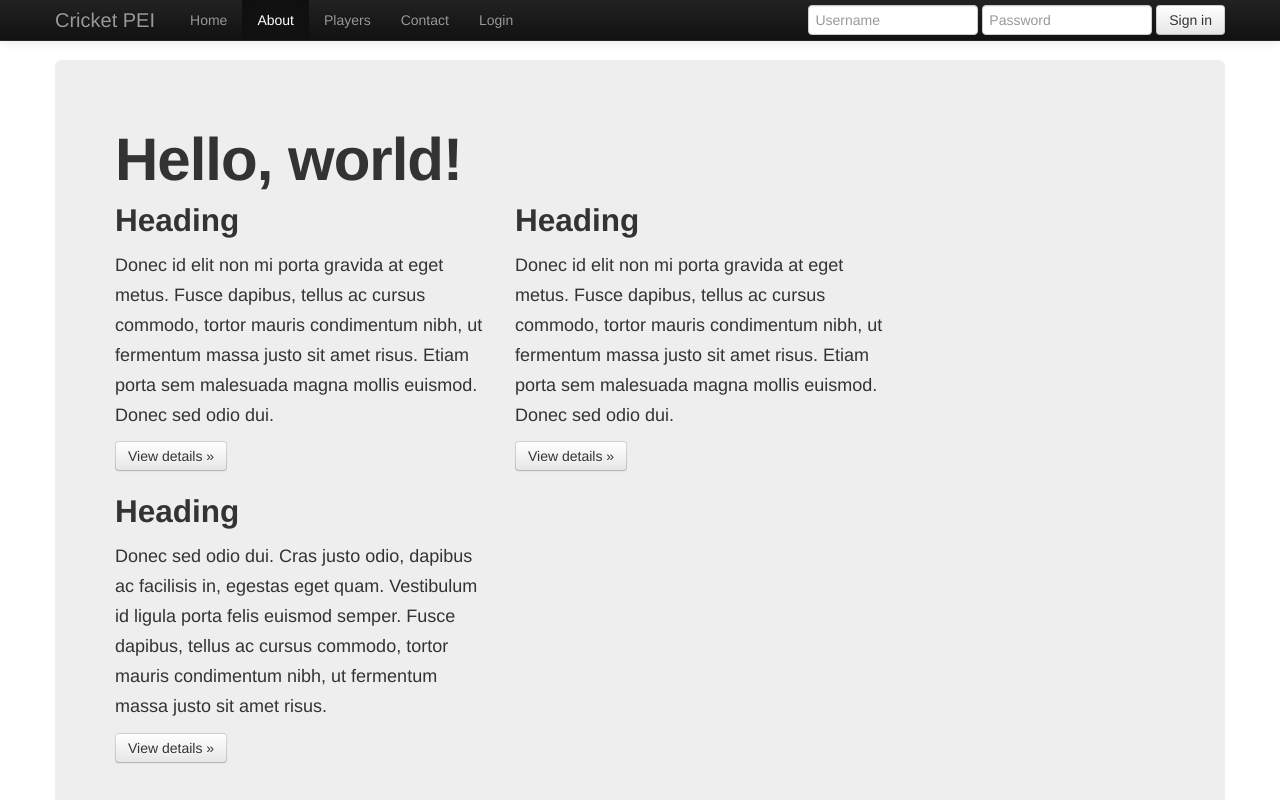
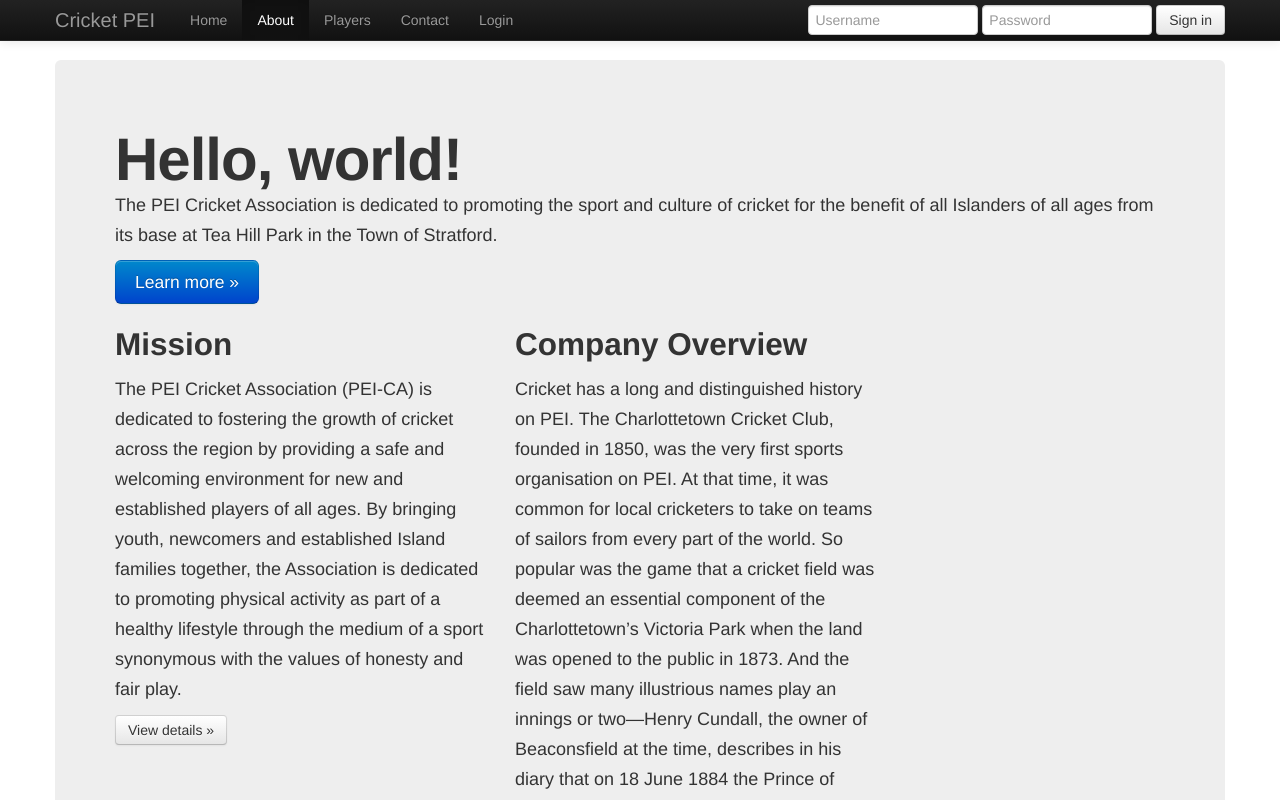
Before and after one commit to vishrut123/vish, a plain HTML site: page about.html in a window 1280 px wide. Shown: the top 800 px of the page. Drawn offline with Linux system fonts and the light colour scheme.

Commit message:
011111111111111111

```diff
--- a/about.html
+++ b/about.html
@@ -64,25 +64,26 @@
       <!-- Main hero unit for a primary marketing message or call to action -->
       <div class="hero-unit">
         <h1>Hello, world!</h1>
-        <!-- <p>This is a template for a simple marketing or informational website. It includes a large callout called the hero unit and three supporting pieces of content. Use it as a starting point to create something more unique.</p>
-        <p><a class="btn btn-primary btn-large">Learn more &raquo;</a></p> -->
+        <p>The PEI Cricket Association is dedicated to promoting the sport and culture of cricket for the benefit of all Islanders of all ages from its base at Tea Hill Park in the Town of Stratford.</p>
+        <p><a class="btn btn-primary btn-large">Learn more &raquo;</a></p>
 
         <div class="row">
         <div class="span4">
-          <h2>Heading</h2>
-          <p>Donec id elit non mi porta gravida at eget metus. Fusce dapibus, tellus ac cursus commodo, tortor mauris condimentum nibh, ut fermentum massa justo sit amet risus. Etiam porta sem malesuada magna mollis euismod. Donec sed odio dui. </p>
+          <h2>Mission</h2>
+          <p>The PEI Cricket Association (PEI-CA) is dedicated to fostering the growth of cricket across the region by providing a safe and welcoming environment for new and established players of all ages.
+
+By bringing youth, newcomers and established Island families together, the Association is dedicated to promoting physical activity as part of a healthy lifestyle through the medium of a sport synonymous with the values of honesty and fair play. </p>
           <p><a class="btn" href="#">View details &raquo;</a></p>
         </div>
         <div class="span4">
-          <h2>Heading</h2>
-          <p>Donec id elit non mi porta gravida at eget metus. Fusce dapibus, tellus ac cursus commodo, tortor mauris condimentum nibh, ut fermentum massa justo sit amet risus. Etiam porta sem malesuada magna mollis euismod. Donec sed odio dui. </p>
+          <h2>Company Overview</h2>
+          <p>Cricket has a long and distinguished history on PEI.
+
+The Charlottetown Cricket Club, founded in 1850, was the very first sports organisation on PEI. At that time, it was common for local cricketers to take on teams of sailors from every part of the world. So popular was the game that a cricket field was deemed an essential component of the Charlottetown’s Victoria Park when the land was opened to the public in 1873. And the field saw many illustrious names play an innings or two—Henry Cundall, the owner of Beaconsfield at the time, describes in his diary that on 18 June 1884 the Prince of Wales, the future King George V, was part of a Royal Navy squad that played against Charlottetown. The last ground to be built on the Island was on behalf of former PEI Premier James Pope who opened his own pitch at Ravenwood in 1909.
+
+The popularity for the sport dwindled in the twentieth century, but cricket is back! Thanks to the generosity of the Town of Stratford, the True Sport Federation and Cricket Canada, cricket has a new home on the Island at beautiful Tea Hill Park.</p>
           <p><a class="btn" href="#">View details &raquo;</a></p>
        </div>
-        <div class="span4">
-          <h2>Heading</h2>
-          <p>Donec sed odio dui. Cras justo odio, dapibus ac facilisis in, egestas eget quam. Vestibulum id ligula porta felis euismod semper. Fusce dapibus, tellus ac cursus commodo, tortor mauris condimentum nibh, ut fermentum massa justo sit amet risus.</p>
-          <p><a class="btn" href="#">View details &raquo;</a></p>
-        </div>
       </div>
       </div>
 
```
Also changed, not shown: count.txt.
